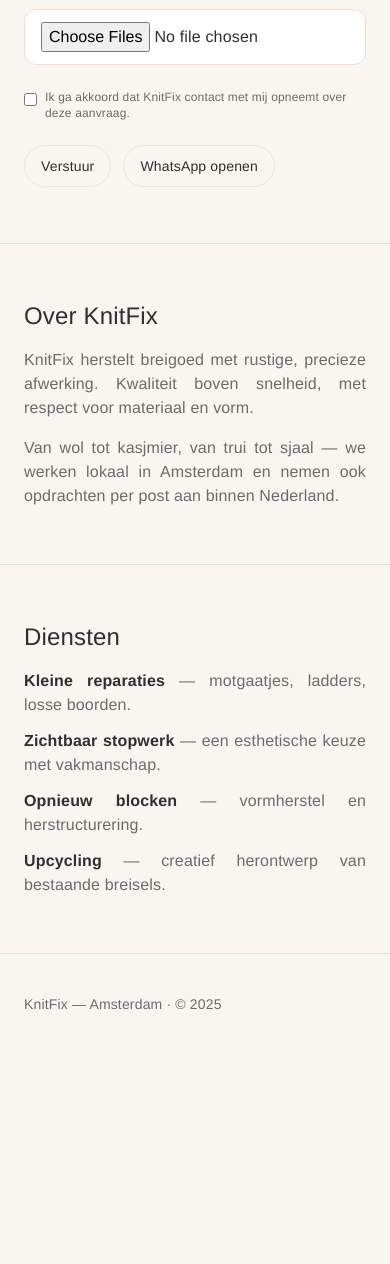
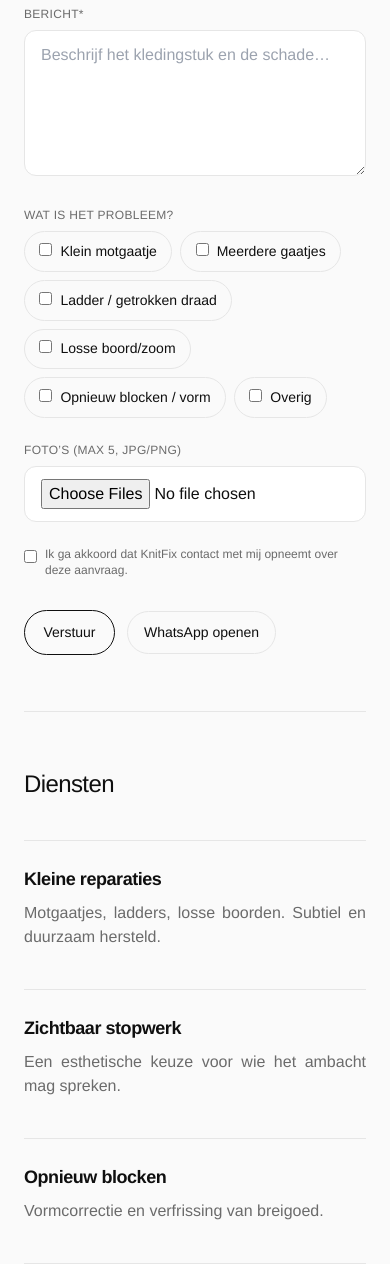
Before and after one commit to alejandrxmh/knitfix-static, a plain HTML site: page index.html in a window 390 px wide. Shown: the part 736-2000 px from the top of the page. Before the commit the page ends 1790 px from the top, so only its background shows below. Drawn offline with nearby package versions, Linux system fonts and the light colour scheme.

Commit message:
Update index.html

```diff
--- a/index.html
+++ b/index.html
@@ -2,24 +2,24 @@
 <html lang="nl">
 <head>
   <meta charset="UTF-8" />
-  <meta name="viewport" content="width=device-width,initial-scale=1" />
+  <meta name="viewport" content="width=device-width, initial-scale=1" />
   <title>KnitFix — Amsterdam</title>
-  <meta name="description" content="KnitFix — breigoedreparatie en upcycling in Amsterdam." />
+  <meta name="description" content="KnitFix — verfijnde breigoedreparatie en upcycling in Amsterdam." />
 
-  <!-- Tailwind (CDN) -->
+  <!-- Tailwind CDN (no build tools) -->
   <script src="https://cdn.tailwindcss.com"></script>
   <script>
     tailwind.config = {
       theme: {
         extend: {
           colors: {
-            beige: "#f9f6f1",
-            text: "#2f2f2f",
+            bg: "#fafafa",
+            ink: "#0f0f0f",
             sub: "#6b6b6b",
-            border: "#eadfd2"
+            line: "#e6e6e6"
           },
           fontFamily: {
-            sans: ['"Helvetica Neue"', 'Helvetica', 'Arial', 'sans-serif']
+            sans: ['"Helvetica Neue"', "Helvetica", "Arial", "ui-sans-serif", "system-ui", "sans-serif"]
           }
         }
       }
@@ -27,217 +27,289 @@
   </script>
   <style>
     html { scroll-behavior: smooth; }
-    body {
-      font-family: "Helvetica Neue", Helvetica, Arial, sans-serif;
-      background: #f9f6f1; color: #2f2f2f; letter-spacing: .01em;
-    }
+    body { background:#fafafa; color:#0f0f0f; font-feature-settings:"liga","kern","cv01"; }
     p, li { text-align: justify; text-justify: inter-word; }
-    .btn-ghost {
-      border: 1px solid #e5e7eb; border-radius: 9999px; padding:.6rem 1rem; font-size:.875rem;
-      transition: background-color .2s ease, opacity .2s ease;
-    }
+    .pill { border:1px solid #e6e6e6; border-radius:9999px; padding:.55rem .9rem; font-size:.875rem; }
+    .btn { border:1px solid #0f0f0f; border-radius:9999px; padding:.7rem 1.15rem; font-size:.875rem; transition:background .2s, color .2s, opacity .2s; }
+    .btn:hover { background:#0f0f0f; color:#fff; }
+    .btn-ghost { border:1px solid #e6e6e6; border-radius:9999px; padding:.6rem 1rem; font-size:.875rem; }
     .btn-ghost:hover { background:#fff; }
+    .note { background:#fafafa; border:1px solid #e6e6e6; }
+    .maxw { max-width: 1080px; }
   </style>
 </head>
 
-<body class="antialiased">
+<body class="antialiased font-sans">
 
   <!-- HEADER -->
-  <header class="max-w-5xl mx-auto px-6 py-6 md:py-8 flex justify-between items-center border-b border-border">
-    <h1 class="text-2xl md:text-3xl font-bold tracking-tight">KNITFIX</h1>
+  <header class="maxw mx-auto w-full px-6 py-6 md:py-8 flex items-center justify-between border-b border-line">
+    <h1 class="text-2xl md:text-[28px] leading-none font-bold tracking-tight">KNITFIX</h1>
     <nav class="flex items-center gap-3">
       <button id="langToggle" class="btn-ghost">EN</button>
       <a id="waTop" href="https://wa.me/31600000000" target="_blank" rel="noopener" class="btn-ghost">WhatsApp</a>
-      <a href="#contact" class="btn-ghost">Contact</a>
     </nav>
   </header>
 
-  <!-- CONTACT (TOP) -->
-  <section id="contact" class="max-w-5xl mx-auto px-6 py-14 md:py-16">
-    <div class="md:w-3/4">
-      <h2 id="heroTitle" class="text-3xl md:text-4xl font-medium leading-tight mb-6">
-        Breigoedreparatie, Amsterdam.
-      </h2>
-      <p id="heroBody" class="text-sub mb-8">
-        Stuur je aanvraag met foto’s. We reageren met een inschatting en planning.
-      </p>
+  <!-- HERO + CONTACT FORM -->
+  <main class="maxw mx-auto w-full px-6">
+    <section class="pt-12 md:pt-16 pb-6">
+      <div class="md:w-[75%]">
+        <!-- Large, minimal headline like your refs -->
+        <h2 id="heroTitle" class="text-[40px] leading-[1.05] md:text-[64px] md:leading-[1.05] font-[650] tracking-tight">
+          Vertel ons kort<br/>over je breiwerk.
+        </h2>
+        <p id="heroIntro" class="mt-4 text-sub md:w-[85%]">
+          Dien je aanvraag in met foto’s. We antwoorden met een heldere inschatting en planning.
+        </p>
+      </div>
+    </section>
 
-      <!-- Success / Error notes (same color as background) -->
-      <div id="formSuccess" class="hidden mb-6 rounded-xl border border-border px-4 py-3 text-sm text-text bg-beige">
-        Bedankt — we hebben je aanvraag ontvangen. We nemen spoedig contact op.
-      </div>
-      <div id="formError" class="hidden mb-6 rounded-xl border border-border px-4 py-3 text-sm text-text bg-beige">
-        Verzenden mislukt. Probeer het opnieuw of mail <a class="underline" href="mailto:info@knitfix.nl">info@knitfix.nl</a>.
+    <!-- Soft success/error messages (same color as bg) -->
+    <div id="formSuccess" class="hidden note rounded-2xl px-4 py-3 text-sm mb-5">
+      Bedankt — we hebben je aanvraag ontvangen. We nemen spoedig contact met je op.
+    </div>
+    <div id="formError" class="hidden note rounded-2xl px-4 py-3 text-sm mb-5">
+      Verzenden mislukt. Probeer het opnieuw of mail <a class="underline" href="mailto:info@knitfix.nl">info@knitfix.nl</a>.
+    </div>
+
+    <form id="repairForm" class="pb-14 md:pb-16 border-b border-line" enctype="multipart/form-data">
+      <!-- Fields -->
+      <div class="grid md:grid-cols-2 gap-6">
+        <div class="w-full">
+          <label class="block text-xs uppercase tracking-wide text-sub mb-2" for="fName">Naam*</label>
+          <input id="fName" name="name" type="text" required class="w-full border border-line rounded-xl px-4 py-3 bg-white" placeholder="Naam" />
+        </div>
+        <div class="w-full">
+          <label class="block text-xs uppercase tracking-wide text-sub mb-2" for="fEmail">E-mail*</label>
+          <input id="fEmail" name="email" type="email" required class="w-full border border-line rounded-xl px-4 py-3 bg-white" placeholder="you@mail.com" />
+        </div>
+        <div class="w-full">
+          <label class="block text-xs uppercase tracking-wide text-sub mb-2" for="fWhats">WhatsApp</label>
+          <input id="fWhats" name="whatsapp" type="text" class="w-full border border-line rounded-xl px-4 py-3 bg-white" placeholder="+31…" />
+        </div>
+        <div class="w-full">
+          <label class="block text-xs uppercase tracking-wide text-sub mb-2">Budget*</label>
+          <div class="flex flex-wrap gap-2">
+            <label class="pill cursor-pointer"><input class="mr-2" type="radio" name="budget" value="€10–€25" required>€10–€25</label>
+            <label class="pill cursor-pointer"><input class="mr-2" type="radio" name="budget" value="€25–€40">€25–€40</label>
+            <label class="pill cursor-pointer"><input class="mr-2" type="radio" name="budget" value="€40–€60">€40–€60</label>
+            <label class="pill cursor-pointer"><input class="mr-2" type="radio" name="budget" value="€60+">€60+</label>
+          </div>
+        </div>
       </div>
 
-      <form id="repairForm" class="space-y-6">
-        <div class="grid md:grid-cols-2 gap-4">
-          <input id="fName"   name="name"   type="text"  required class="border border-border rounded-xl px-4 py-3 w-full" placeholder="Naam" />
-          <input id="fEmail"  name="email"  type="email" required class="border border-border rounded-xl px-4 py-3 w-full" placeholder="E-mail" />
+      <div class="mt-6">
+        <label class="block text-xs uppercase tracking-wide text-sub mb-2" for="fMessage">Bericht*</label>
+        <textarea id="fMessage" name="message" rows="5" required class="w-full border border-line rounded-xl px-4 py-3 bg-white" placeholder="Beschrijf het kledingstuk en de schade…"></textarea>
+      </div>
+
+      <!-- Chips like the references -->
+      <div class="mt-6">
+        <label class="block text-xs uppercase tracking-wide text-sub mb-2">Wat is het probleem?</label>
+        <div class="flex flex-wrap gap-2">
+          <label class="pill cursor-pointer"><input class="mr-2" type="checkbox" name="issue" value="Klein motgaatje">Klein motgaatje</label>
+          <label class="pill cursor-pointer"><input class="mr-2" type="checkbox" name="issue" value="Meerdere gaatjes">Meerdere gaatjes</label>
+          <label class="pill cursor-pointer"><input class="mr-2" type="checkbox" name="issue" value="Ladder / getrokken draad">Ladder / getrokken draad</label>
+          <label class="pill cursor-pointer"><input class="mr-2" type="checkbox" name="issue" value="Losse boord/zoom">Losse boord/zoom</label>
+          <label class="pill cursor-pointer"><input class="mr-2" type="checkbox" name="issue" value="Opnieuw blocken / vorm">Opnieuw blocken / vorm</label>
+          <label class="pill cursor-pointer"><input class="mr-2" type="checkbox" name="issue" value="Overig">Overig</label>
         </div>
+      </div>
 
-        <input id="fWhats" name="whatsapp" type="text" class="border border-border rounded-xl px-4 py-3 w-full" placeholder="WhatsApp (+31…)" />
+      <!-- Image upload -->
+      <div class="mt-6">
+        <label id="photosLabel" class="block text-xs uppercase tracking-wide text-sub mb-2">Foto’s (max 5, JPG/PNG)</label>
+        <input id="fPhotos" name="photos" type="file" accept="image/*" multiple class="w-full border border-line rounded-xl px-4 py-3 bg-white" />
+      </div>
 
-        <textarea id="fMsg" name="message" rows="5" class="border border-border rounded-xl px-4 py-3 w-full" placeholder="Beschrijf het kledingstuk en de schade…"></textarea>
+      <div class="mt-6 flex items-start gap-2 text-xs text-sub">
+        <input id="consent" type="checkbox" required class="mt-1" />
+        <span id="consentText">Ik ga akkoord dat KnitFix contact met mij opneemt over deze aanvraag.</span>
+      </div>
 
-        <!-- Image upload -->
+      <div class="mt-8 flex flex-wrap items-center gap-3">
+        <button id="submitBtn" type="submit" class="btn">Verstuur</button>
+        <a id="waOpen" href="https://wa.me/31600000000" target="_blank" rel="noopener" class="btn-ghost">WhatsApp openen</a>
+      </div>
+    </form>
+
+    <!-- SERVICES minimal grid like ref 2 -->
+    <section id="services" class="py-14 md:py-16 border-b border-line">
+      <h3 id="servicesTitle" class="text-2xl font-medium mb-10 tracking-tight">Diensten</h3>
+      <div class="grid md:grid-cols-2 gap-10">
+        <div class="border-t border-line pt-6">
+          <h4 class="text-lg font-semibold tracking-tight">Kleine reparaties</h4>
+          <p class="mt-2 text-sub">Motgaatjes, ladders, losse boorden. Subtiel en duurzaam hersteld.</p>
+        </div>
+        <div class="border-t border-line pt-6">
+          <h4 class="text-lg font-semibold tracking-tight">Zichtbaar stopwerk</h4>
+          <p class="mt-2 text-sub">Een esthetische keuze voor wie het ambacht mag spreken.</p>
+        </div>
+        <div class="border-t border-line pt-6">
+          <h4 class="text-lg font-semibold tracking-tight">Opnieuw blocken</h4>
+          <p class="mt-2 text-sub">Vormcorrectie en verfrissing van breigoed.</p>
+        </div>
+        <div class="border-t border-line pt-6">
+          <h4 class="text-lg font-semibold tracking-tight">Upcycling</h4>
+          <p class="mt-2 text-sub">Creatieve herinterpretaties met behoud van materiaal.</p>
+        </div>
+      </div>
+    </section>
+
+    <!-- FAQ split + accordion like ref 4 -->
+    <section id="faq" class="py-14 md:py-16">
+      <div class="grid md:grid-cols-2 gap-10">
         <div>
-          <label id="photosLabel" class="block text-sm text-sub mb-2">Foto’s toevoegen (max 5, JPG/PNG)</label>
-          <input id="fPhotos" name="photos" type="file" accept="image/*" multiple class="border border-border rounded-xl px-4 py-3 w-full bg-white" />
+          <h3 id="faqTitle" class="text-2xl font-medium mb-3 tracking-tight">Vragen?</h3>
+          <p id="faqIntro" class="text-sub">Hieronder vind je snelle antwoorden. Meer weten? Stuur ons een bericht.</p>
         </div>
-
-        <div class="flex items-start gap-2 text-xs text-sub">
-          <input type="checkbox" required class="mt-1" />
-          <span id="consentText">Ik ga akkoord dat KnitFix contact met mij opneemt over deze aanvraag.</span>
+        <div class="space-y-2">
+          <!-- item -->
+          <details class="border-t border-line py-4 group">
+            <summary class="flex justify-between items-center cursor-pointer list-none">
+              <span id="q1" class="font-medium">Welke gebieden dekken jullie?</span>
+              <span class="text-sub transition group-open:rotate-45">+</span>
+            </summary>
+            <p id="a1" class="mt-2 text-sub">Amsterdam en omgeving. Per post vanuit heel Nederland mogelijk.</p>
+          </details>
+          <details class="border-t border-line py-4 group">
+            <summary class="flex justify-between items-center cursor-pointer list-none">
+              <span id="q2" class="font-medium">Wat kost het?</span>
+              <span class="text-sub transition group-open:rotate-45">+</span>
+            </summary>
+            <p id="a2" class="mt-2 text-sub">Je ontvangt een duidelijke indicatie na beoordeling van je foto’s en informatie.</p>
+          </details>
+          <details class="border-t border-line py-4 group">
+            <summary class="flex justify-between items-center cursor-pointer list-none">
+              <span id="q3" class="font-medium">Werken jullie met kasjmier?</span>
+              <span class="text-sub transition group-open:rotate-45">+</span>
+            </summary>
+            <p id="a3" class="mt-2 text-sub">Ja. We matchen garen en steken zorgvuldig of doen zichtbaar stopwerk op verzoek.</p>
+          </details>
         </div>
-
-        <div class="flex items-center gap-3">
-          <button id="submitBtn" type="submit" class="btn-ghost">Verstuur</button>
-          <a id="waOpen" href="https://wa.me/31600000000" target="_blank" rel="noopener" class="btn-ghost">WhatsApp openen</a>
-        </div>
-      </form>
-    </div>
-  </section>
-
-  <!-- ABOUT -->
-  <section id="about" class="max-w-5xl mx-auto px-6 py-14 md:py-16 border-t border-border">
-    <h3 id="aboutTitle" class="text-2xl font-medium mb-4">Over KnitFix</h3>
-    <div class="md:w-3/4 space-y-4 text-sub">
-      <p id="aboutP1">
-        KnitFix herstelt breigoed met rustige, precieze afwerking. Kwaliteit boven snelheid, met respect voor materiaal en vorm.
-      </p>
-      <p id="aboutP2">
-        Van wol tot kasjmier, van trui tot sjaal — we werken lokaal in Amsterdam en nemen ook opdrachten per post aan binnen Nederland.
-      </p>
-    </div>
-  </section>
-
-  <!-- SERVICES -->
-  <section id="services" class="max-w-5xl mx-auto px-6 py-14 md:py-16 border-t border-border">
-    <h3 id="servicesTitle" class="text-2xl font-medium mb-4">Diensten</h3>
-    <ul class="md:w-3/4 space-y-3 text-sub">
-      <li id="svc1"><strong class="text-text">Kleine reparaties</strong> — motgaatjes, ladders, losse boorden.</li>
-      <li id="svc2"><strong class="text-text">Zichtbaar stopwerk</strong> — een esthetische keuze met vakmanschap.</li>
-      <li id="svc3"><strong class="text-text">Opnieuw blocken</strong> — vormherstel en herstructurering.</li>
-      <li id="svc4"><strong class="text-text">Upcycling</strong> — creatief herontwerp van bestaande breisels.</li>
-    </ul>
-  </section>
+      </div>
+    </section>
+  </main>
 
   <!-- FOOTER -->
-  <footer class="max-w-5xl mx-auto px-6 py-10 border-t border-border text-sm text-sub">
-    <p id="footerLine">KnitFix — Amsterdam · © <span id="year"></span></p>
+  <footer class="maxw mx-auto w-full px-6 py-10 border-t border-line text-sm text-sub">
+    <div class="flex flex-col md:flex-row md:items-center md:justify-between gap-3">
+      <p id="footerLine">KnitFix — Amsterdam · © <span id="year"></span></p>
+      <div class="flex gap-2">
+        <a href="#top" class="pill">Top</a>
+        <a id="footerWA" href="https://wa.me/31600000000" target="_blank" rel="noopener" class="pill">WhatsApp</a>
+      </div>
+    </div>
   </footer>
 
   <script>
-    // --- Basic constants to configure ---
-    const FORMSPREE_ENDPOINT = "https://formspree.io/f/your-id"; // REPLACE with your Formspree ID
-    const WHATSAPP_NUMBER   = "31600000000"; // REPLACE (numeric, no +)
+    // === CONFIG (edit these two) ===
+    const FORMSPREE_ENDPOINT = "https://formspree.io/f/your-id"; // replace with your Formspree ID
+    const WHATSAPP_NUMBER = "31600000000"; // replace, numeric only (e.g., 31612345678)
+    // ===============================
 
-    document.getElementById('year').textContent = new Date().getFullYear();
+    document.getElementById("year").textContent = new Date().getFullYear();
 
-    // --- Bilingual text (NL default) ---
-    const t = {
+    // Keep WA links in sync
+    const waUrl = `https://wa.me/${WHATSAPP_NUMBER}`;
+    document.getElementById("waTop").href = waUrl;
+    document.getElementById("waOpen").href = waUrl;
+    document.getElementById("footerWA").href = waUrl;
+
+    // Language toggle (NL default)
+    const strings = {
       nl: {
         toggle: "EN",
-        heroTitle: "Breigoedreparatie, Amsterdam.",
-        heroBody: "Stuur je aanvraag met foto’s. We reageren met een inschatting en planning.",
-        photosLabel: "Foto’s toevoegen (max 5, JPG/PNG)",
+        heroTitle: "Vertel ons kort<br/>over je breiwerk.",
+        heroIntro: "Dien je aanvraag in met foto’s. We antwoorden met een heldere inschatting en planning.",
+        photos: "Foto’s (max 5, JPG/PNG)",
         consent: "Ik ga akkoord dat KnitFix contact met mij opneemt over deze aanvraag.",
         submit: "Verstuur",
         waOpen: "WhatsApp openen",
-        aboutTitle: "Over KnitFix",
-        aboutP1: "KnitFix herstelt breigoed met rustige, precieze afwerking. Kwaliteit boven snelheid, met respect voor materiaal en vorm.",
-        aboutP2: "Van wol tot kasjmier, van trui tot sjaal — we werken lokaal in Amsterdam en nemen ook opdrachten per post aan binnen Nederland.",
         servicesTitle: "Diensten",
-        svc1: "Kleine reparaties — motgaatjes, ladders, losse boorden.",
-        svc2: "Zichtbaar stopwerk — een esthetische keuze met vakmanschap.",
-        svc3: "Opnieuw blocken — vormherstel en herstructurering.",
-        svc4: "Upcycling — creatief herontwerp van bestaande breisels.",
+        faqTitle: "Vragen?",
+        faqIntro: "Hieronder vind je snelle antwoorden. Meer weten? Stuur ons een bericht.",
+        q1: "Welke gebieden dekken jullie?",
+        a1: "Amsterdam en omgeving. Per post vanuit heel Nederland mogelijk.",
+        q2: "Wat kost het?",
+        a2: "Je ontvangt een duidelijke indicatie na beoordeling van je foto’s en informatie.",
+        q3: "Werken jullie met kasjmier?",
+        a3: "Ja. We matchen garen en steken zorgvuldig of doen zichtbaar stopwerk op verzoek.",
         footer: "KnitFix — Amsterdam · © "
       },
       en: {
         toggle: "NL",
-        heroTitle: "Knitwear repair, Amsterdam.",
-        heroBody: "Send your request with photos. We’ll reply with an estimate and timeline.",
-        photosLabel: "Add photos (max 5, JPG/PNG)",
+        heroTitle: "Tell us briefly<br/>about your knit.",
+        heroIntro: "Send your request with photos. We’ll reply with a clear estimate and timeline.",
+        photos: "Photos (max 5, JPG/PNG)",
         consent: "I agree that KnitFix may contact me about this request.",
         submit: "Send",
         waOpen: "Open WhatsApp",
-        aboutTitle: "About KnitFix",
-        aboutP1: "KnitFix restores knitwear with calm, precise finishing. Quality over speed, with respect for material and shape.",
-        aboutP2: "From wool to cashmere, sweaters to scarves — we work locally in Amsterdam and accept postal orders within the Netherlands.",
         servicesTitle: "Services",
-        svc1: "Small repairs — moth holes, ladders, loose cuffs.",
-        svc2: "Visible mending — an aesthetic, crafted choice.",
-        svc3: "Re-blocking — shape recovery and restructuring.",
-        svc4: "Upcycling — creative redesign of existing knits.",
+        faqTitle: "Any questions?",
+        faqIntro: "Quick answers below. Want more details? Send us a message.",
+        q1: "What areas do you cover?",
+        a1: "Amsterdam and nearby. Postal orders accepted from anywhere in NL.",
+        q2: "How much does it cost?",
+        a2: "You’ll receive a clear estimate after reviewing your photos and details.",
+        q3: "Do you work with cashmere?",
+        a3: "Yes. We carefully match yarn and stitches or do visible mending on request.",
         footer: "KnitFix — Amsterdam · © "
       }
     };
 
     let lang = "nl";
-    const ids = {
-      toggle:    document.getElementById("langToggle"),
-      heroTitle: document.getElementById("heroTitle"),
-      heroBody:  document.getElementById("heroBody"),
-      photosLab: document.getElementById("photosLabel"),
-      consent:   document.getElementById("consentText"),
-      submit:    document.getElementById("submitBtn"),
-      waOpen:    document.getElementById("waOpen"),
-      aboutTitle:document.getElementById("aboutTitle"),
-      aboutP1:   document.getElementById("aboutP1"),
-      aboutP2:   document.getElementById("aboutP2"),
-      servicesTitle: document.getElementById("servicesTitle"),
-      svc1: document.getElementById("svc1"),
-      svc2: document.getElementById("svc2"),
-      svc3: document.getElementById("svc3"),
-      svc4: document.getElementById("svc4"),
-      footerLine:document.getElementById("footerLine"),
-      waTop:     document.getElementById("waTop")
+    const $ = (id)=>document.getElementById(id);
+    const map = {
+      heroTitle: $("heroTitle"),
+      heroIntro: $("heroIntro"),
+      photosLabel: $("photosLabel"),
+      consentText: $("consentText"),
+      submitBtn: $("submitBtn"),
+      waOpen: $("waOpen"),
+      servicesTitle: $("servicesTitle"),
+      faqTitle: $("faqTitle"),
+      faqIntro: $("faqIntro"),
+      q1:$("q1"), a1:$("a1"),
+      q2:$("q2"), a2:$("a2"),
+      q3:$("q3"), a3:$("a3"),
+      footerLine:$("footerLine"),
+      langToggle:$("langToggle"),
     };
 
-    function setLang(l) {
+    function setLang(l){
       lang = l;
-      const tr = t[l];
-      ids.toggle.textContent = tr.toggle;
-      ids.heroTitle.textContent = tr.heroTitle;
-      ids.heroBody.textContent  = tr.heroBody;
-      ids.photosLab.textContent = tr.photosLabel;
-      ids.consent.textContent   = tr.consent;
-      ids.submit.textContent    = tr.submit;
-      ids.waOpen.textContent    = tr.waOpen;
-      ids.aboutTitle.textContent= tr.aboutTitle;
-      ids.aboutP1.textContent   = tr.aboutP1;
-      ids.aboutP2.textContent   = tr.aboutP2;
-      ids.servicesTitle.textContent = tr.servicesTitle;
-      ids.svc1.innerHTML = `<strong class="text-text">${tr.svc1.split(" — ")[0]}</strong> — ${tr.svc1.split(" — ")[1]||""}`;
-      ids.svc2.innerHTML = `<strong class="text-text">${tr.svc2.split(" — ")[0]}</strong> — ${tr.svc2.split(" — ")[1]||""}`;
-      ids.svc3.innerHTML = `<strong class="text-text">${tr.svc3.split(" — ")[0]}</strong> — ${tr.svc3.split(" — ")[1]||""}`;
-      ids.svc4.innerHTML = `<strong class="text-text">${tr.svc4.split(" — ")[0]}</strong> — ${tr.svc4.split(" — ")[1]||""}`;
-      ids.footerLine.innerHTML = `${tr.footer}<span id="year">${new Date().getFullYear()}</span>`;
-      document.documentElement.lang = l;
-      // Update WhatsApp links (same number, language-independent)
-      ids.waTop.href = `https://wa.me/${WHATSAPP_NUMBER}`;
-      ids.waOpen.href = `https://wa.me/${WHATSAPP_NUMBER}`;
+      const tr = strings[l];
+      map.langToggle.textContent = tr.toggle;
+      map.heroTitle.innerHTML = tr.heroTitle;
+      map.heroIntro.textContent = tr.heroIntro;
+      $("photosLabel").textContent = tr.photos;
+      $("consentText").textContent = tr.consent;
+      map.submitBtn.textContent = tr.submit;
+      map.waOpen.textContent = tr.waOpen;
+      map.servicesTitle.textContent = tr.servicesTitle;
+      map.faqTitle.textContent = tr.faqTitle;
+      map.faqIntro.textContent = tr.faqIntro;
+      map.q1.textContent = tr.q1; map.a1.textContent = tr.a1;
+      map.q2.textContent = tr.q2; map.a2.textContent = tr.a2;
+      map.q3.textContent = tr.q3; map.a3.textContent = tr.a3;
+      map.footerLine.innerHTML = tr.footer + '<span id="year">'+new Date().getFullYear()+'</span>';
+      document.documentElement.lang = (l === "nl" ? "nl" : "en");
     }
-
-    ids.toggle.addEventListener("click", () => setLang(lang === "nl" ? "en" : "nl"));
+    map.langToggle.addEventListener("click", () => setLang(lang === "nl" ? "en" : "nl"));
     setLang("nl");
 
-    // --- Form submit: Formspree + inline success message ---
-    const form = document.getElementById("repairForm");
-    const ok   = document.getElementById("formSuccess");
-    const err  = document.getElementById("formError");
+    // Form submit (Formspree) + soft success/error
+    const form = $("repairForm");
+    const ok = $("formSuccess");
+    const err = $("formError");
 
     form.addEventListener("submit", async (e) => {
       e.preventDefault();
-      ok.classList.add("hidden");
-      err.classList.add("hidden");
-
+      ok.classList.add("hidden"); err.classList.add("hidden");
       const data = new FormData(form);
-      // Append a combined message for Formspree readability
       data.append("_subject", "KnitFix — nieuwe aanvraag");
-      data.append("_format", "plain");
+      data.append("_format", "plain"); // cleaner email body at Formspree
 
       try {
         const res = await fetch(FORMSPREE_ENDPOINT, {
@@ -245,15 +317,12 @@
           headers: { "Accept": "application/json" },
           body: data
         });
-
-        if (res.ok) {
+        if(res.ok){
           form.reset();
           ok.classList.remove("hidden");
           ok.scrollIntoView({ behavior: "smooth", block: "start" });
-        } else {
-          throw new Error("Bad response");
-        }
-      } catch (e2) {
+        } else { throw new Error(); }
+      } catch {
         err.classList.remove("hidden");
         err.scrollIntoView({ behavior: "smooth", block: "start" });
       }
```
